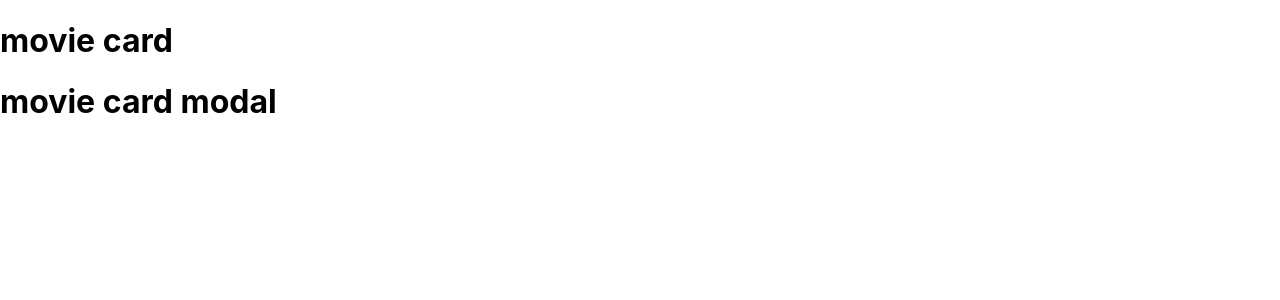
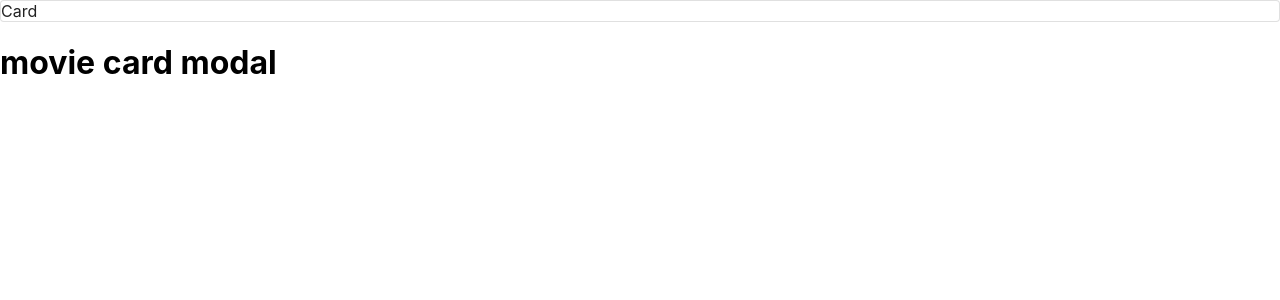
Before and after one commit to conversaShawn/mcu, a React (Create React App) app in the folder mcu/: page / in a window 1280 px wide. Shown: the top 300 px of the page. Built offline with nearby package versions, Linux system fonts and the light colour scheme.

Commit message:
material ui card successfully rendered

```diff
--- a/mcu/src/App.js
+++ b/mcu/src/App.js
@@ -2,6 +2,7 @@
 import "./App.css";
 import MovieCard from "./components/movies/MovieCard";
 import MovieCardModal from "./components/movies/MovieCardModal";
+
 
 const App = () => {
   return (
--- a/mcu/src/components/movies/MovieCard.js
+++ b/mcu/src/components/movies/MovieCard.js
@@ -1,9 +1,8 @@
-import React from 'react'
+import React from "react";
+import Card from "@mui/material/Card";
 
 const MovieCard = () => {
-    return (
-        <h1>movie card</h1>
-    )
-}
+  return <Card variant="outlined">Card</Card>;
+};
 
 export default MovieCard;
```
